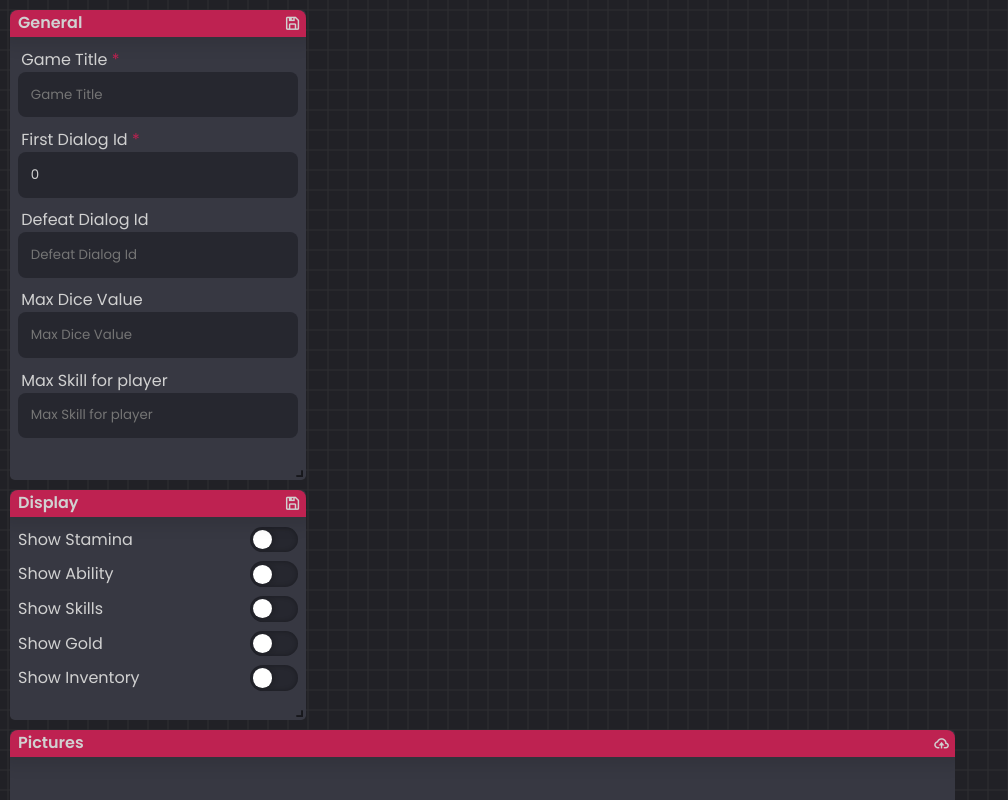
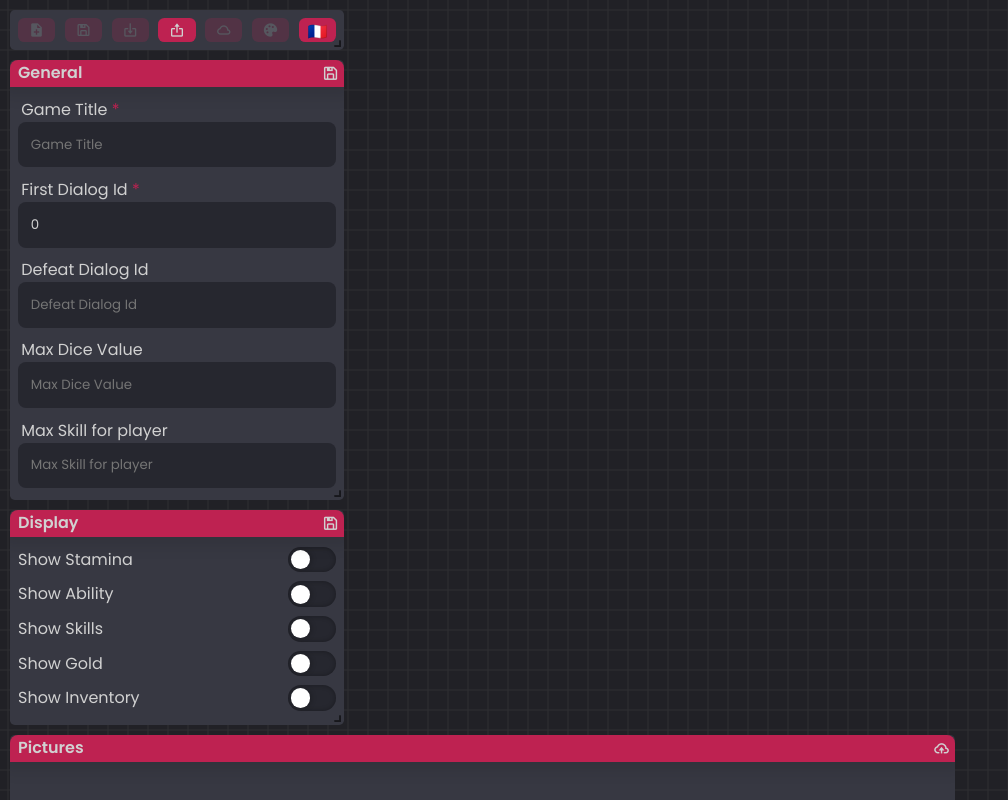
Before and after one commit to ArthurTakase/Hero.js, a React (Vite) app: page / in a window 1280 px wide. Shown: the top 800 px of the page, without its empty margins (0-1008 px from the left). Built offline with nearby package versions, Linux system fonts and the light colour scheme.

Commit message:
ADD: file window

```diff
--- a/src/Components/Grid.jsx
+++ b/src/Components/Grid.jsx
@@ -2,6 +2,7 @@ import GridLayout, { Responsive as ResponsiveGridLayout } from "react-grid-layou
 import Display from '../Pages/Display'
 import General from '../Pages/General'
 import Picture from '../Pages/Picture'
+import File from '../Pages/File'
 
 import '../scss/grid.scss'
 import '/node_modules/react-grid-layout/css/styles.css'
@@ -10,9 +11,10 @@ import '/node_modules/react-resizable/css/styles.css'
 export default function Grid({ refs, data })
 {
     const layout = [
-        { i: "general", x: 0, y: 0, w: 8, h: 12 },
-        { i: "display", x: 0, y: 1, w: 8, h: 6 },
-        { i: "picture", x: 0, y: 2, w: 25, h: 6 },
+        { i: "file", x: 0, y: 0, w: 18, h: 2 },
+        { i: "general", x: 0, y: 1, w: 18, h: 18 },
+        { i: "display", x: 0, y: 2, w: 18, h: 9 },
+        { i: "picture", x: 0, y: 3, w: 50, h: 10 },
     ];
 
     return (
@@ -20,8 +22,8 @@ export default function Grid({ refs, data })
         <GridLayout
             className="layout"
             layout={layout}
-            cols={50}
-            rowHeight={30}
+            cols={100}
+            rowHeight={15}
             width={1920}
             onLayoutChange={(layout) => {}}
         >
@@ -34,6 +36,9 @@ export default function Grid({ refs, data })
             <div className="gidDiv" key="display" >
                 <Display refs={refs} data={data} />
             </div>
+            <div className="gidDiv" key="file" >
+                <File refs={refs} data={data} />
+            </div>
         </GridLayout>
         </>
 
--- /dev/null
+++ b/src/Pages/File.jsx
@@ -0,0 +1,34 @@
+import Header from '../Components/Header'
+import { Input } from '../Components/Input'
+import { data, lang } from '../App'
+import '../scss/window_behavior.scss'
+import { exportJSON } from "../Tools/Export"
+
+export default function File({ refs }) {
+    const txt = lang[localStorage.getItem("lang")]
+
+    function changeLanguage() {
+        if (confirm(txt.warning_translate)) {
+            if (localStorage.getItem("lang") === "en") { localStorage.setItem("lang", "fr") }
+            else { localStorage.setItem("lang", "en") }
+            window.location.reload()
+        }
+    }
+
+    return (
+        <>
+        {/* <Header title="File" r={refs.window.general} /> */}
+        <div className="file content" ref={refs.window.general}>
+        <button className="WIP"><i className='bx bxs-file-plus'></i></button>
+                <button className="WIP" title={txt.new}><i className='bx bx-save'></i></button>
+                <button className="WIP" title={txt.save}><i className='bx bx-import'></i></button>
+                <button onClick={() => { exportJSON() }} title={txt.import}><i className='bx bx-export'></i></button>
+                <button className="WIP" title={txt.export}><i className='bx bx-cloud'></i></button>
+                <button className="WIP" title={txt.browser_projects}><i className='bx bxs-palette'></i></button>
+                <button onClick={changeLanguage} title={txt.language}>{
+                    localStorage.getItem("lang") === "en" ? "🇫🇷" : "🇬🇧"
+                }</button>
+        </div>
+        </>
+    )
+}
--- a/src/scss/window_behavior.scss
+++ b/src/scss/window_behavior.scss
@@ -62,3 +62,43 @@
         }
     }
 }
+
+.file {
+    display: flex;
+    flex-direction: row;
+    flex-wrap: wrap;
+    justify-content: center;
+    align-items: center;
+    gap: 0.6rem;
+    // background: $accent-color;
+    // translate: 0 -1.7rem;
+    // position: fixed;
+    // z-index: 1;
+    padding-top: 0 !important;
+    min-height: calc(100%) !important;
+    // border: solid red;
+    padding-left: 0.5rem !important;
+    padding-right: 0.5rem !important;
+    button {
+        border-radius: 0.4rem;
+        text-align: center;
+        background: $accent-color;
+        color: $text-color;
+        border: none;
+        font-size: 1rem;
+        cursor: pointer;
+        transition: 0.2s ease-in-out;
+        // padding: 0.1rem;
+        padding-left: 0.3rem;
+        padding-right: 0.3rem;
+        min-width: fit-content;
+        // max-width: 100%;
+        flex: 1;
+        height: 1.45rem;
+        &:hover {
+            // translate: 0.3rem;
+            scale: 1.05;
+            font-weight: bold;
+        }
+    }
+}
```
